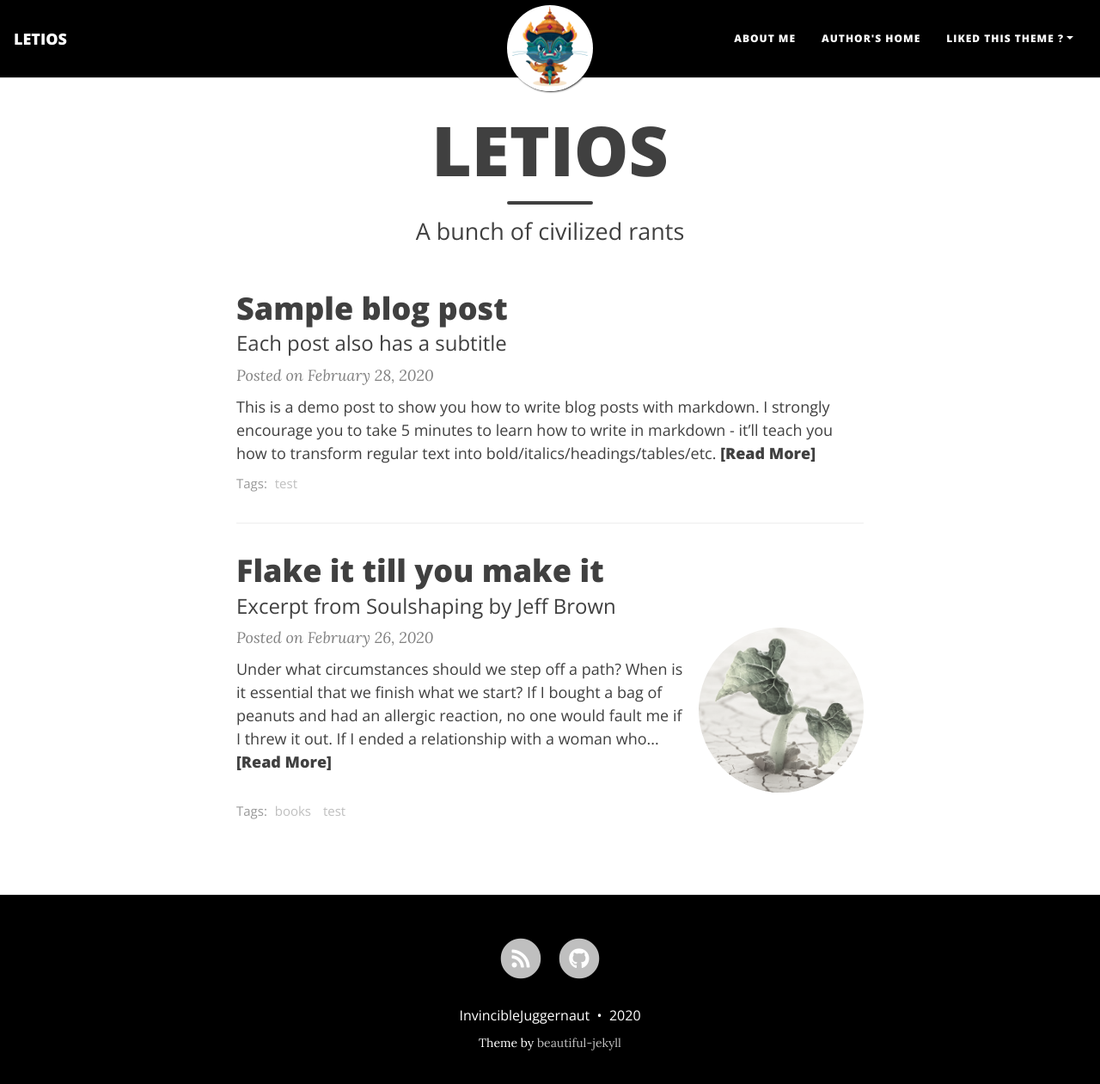
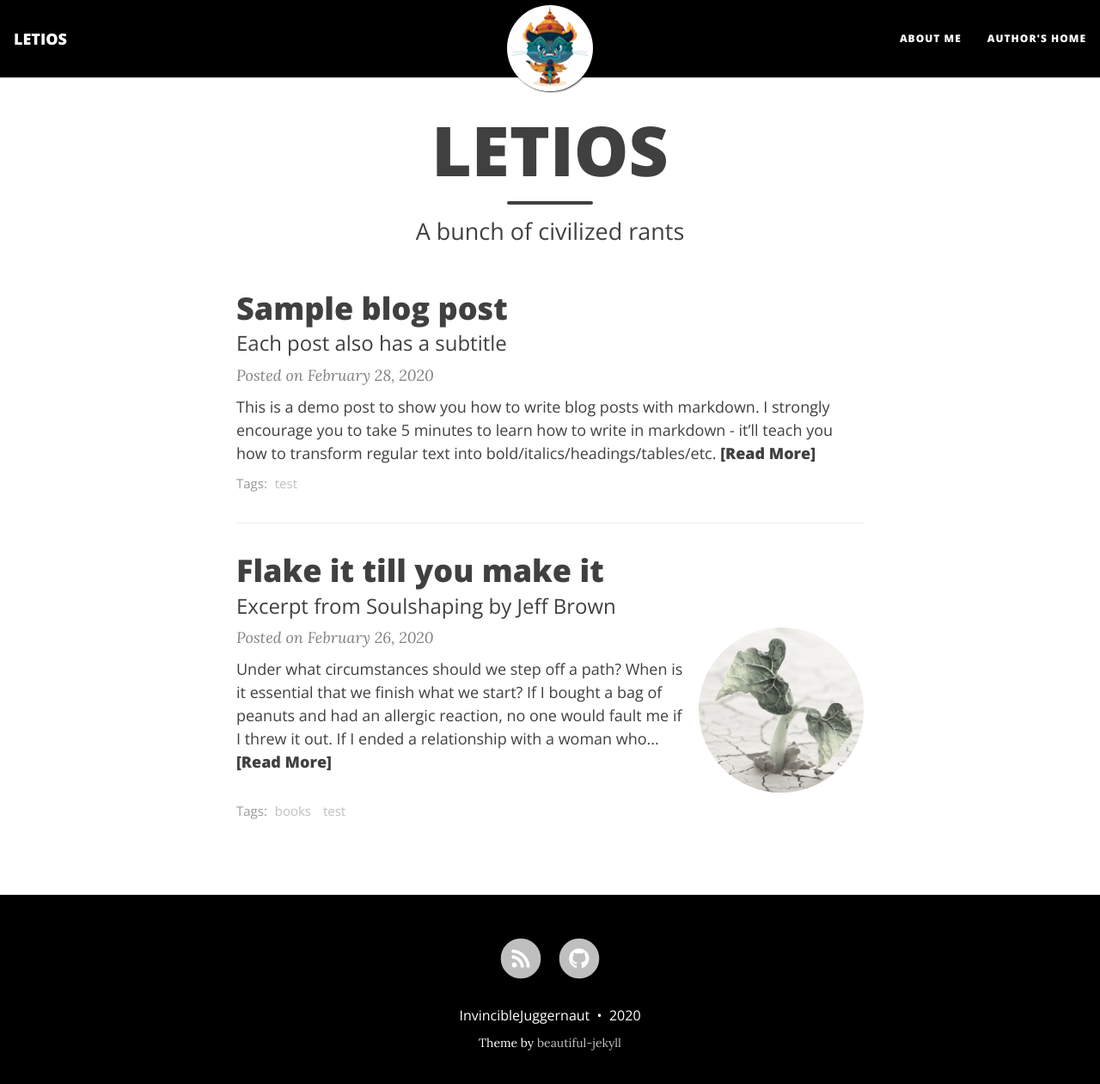
Before and after one commit to InvincibleJuggernaut/Letios, a Jekyll site: the page built from index.html, in a window 1280 px wide and 1274 px high. Shown: the top 1261 px of the window at 86% size. Built offline with Jekyll 4.4.1, drawn with Linux system fonts in a browser that asks for light colours; nearby versions of some CDN libraries; the list of posts is cut into pages by our own code.

Commit message:
Update _config.yml

```diff
--- a/_config.yml
+++ b/_config.yml
@@ -14,9 +14,6 @@ author: InvincibleJuggernaut
 navbar-links:
   About Me: "aboutme"
   Author's home: "https://github.com/InvincibleJuggernaut"
-  Liked this theme ?:
-    - Beautiful Jekyll: "https://beautifuljekyll.com"
-    - Learn markdown: "https://www.markdowntutorial.com/"
 
 
 # --- Logo --- #
```
